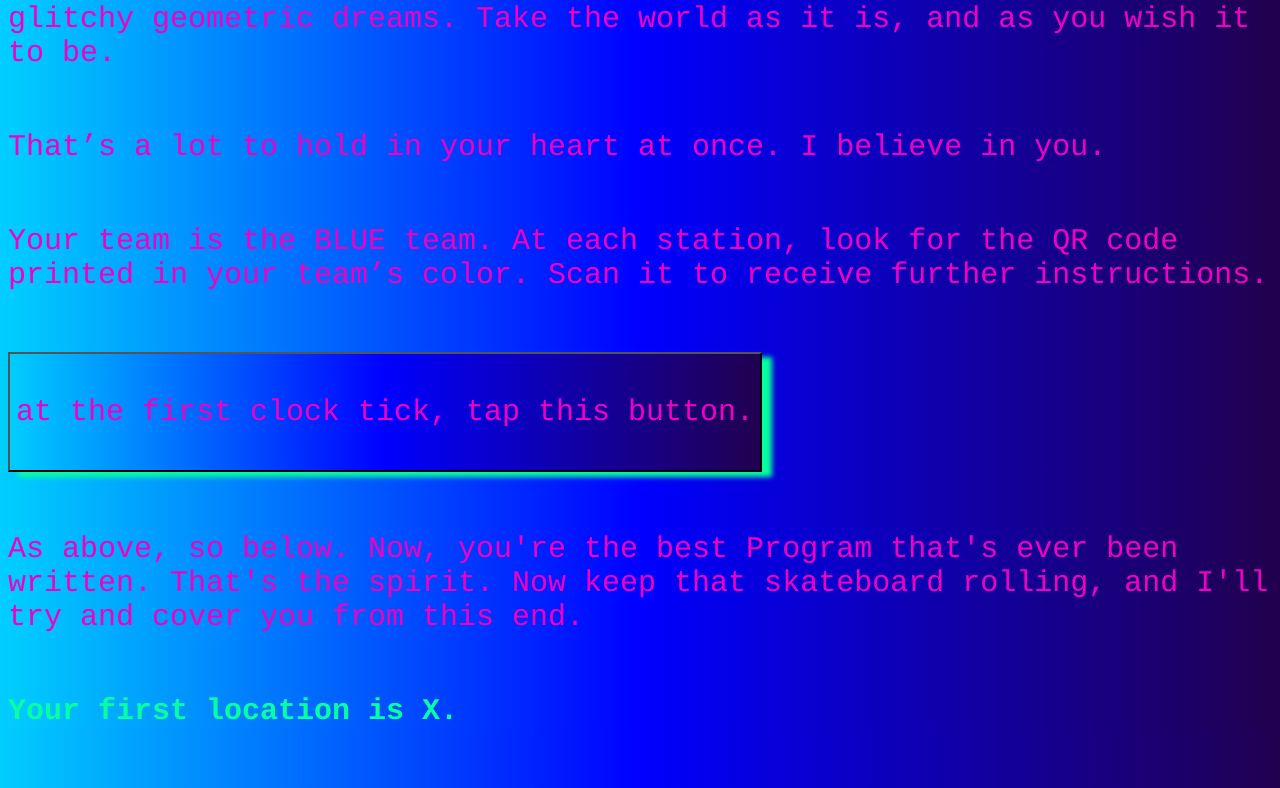
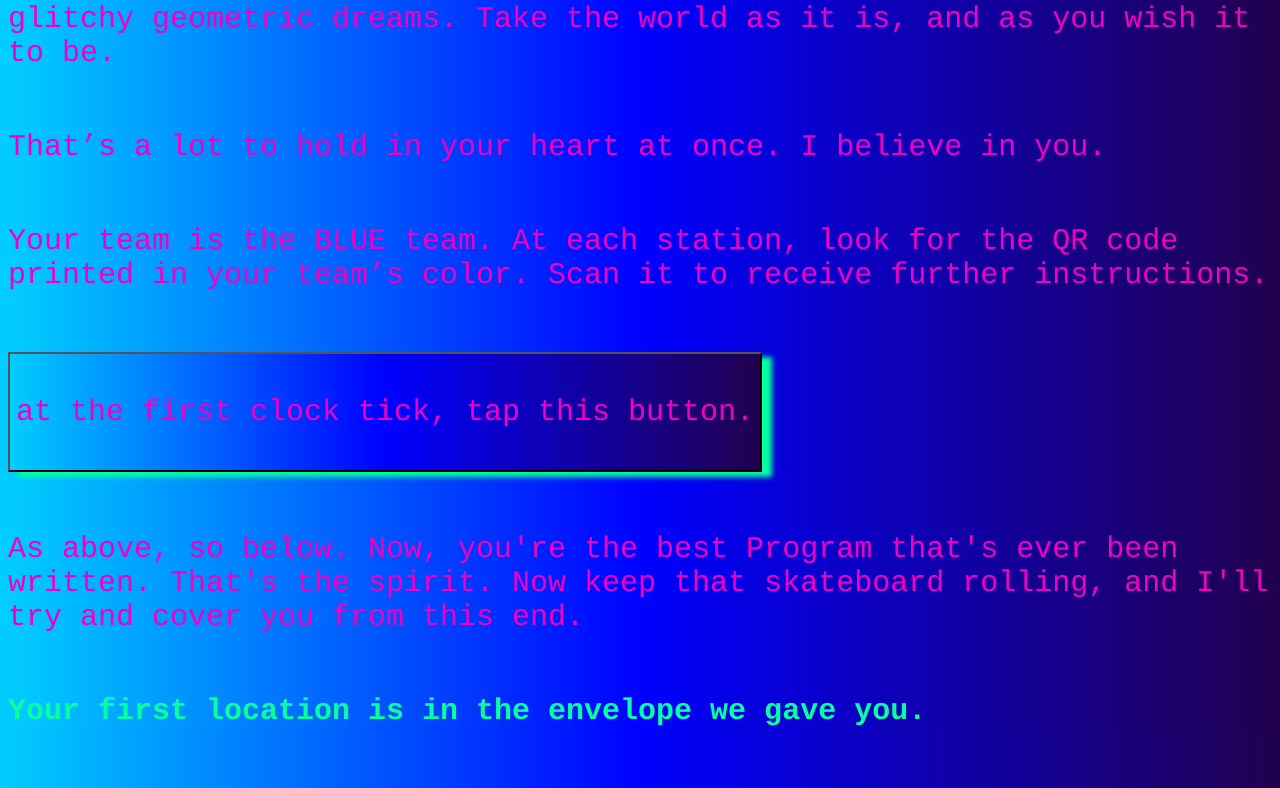
Before and after one commit to annthurium/vaporloop, a website: page src/public/start-blue.html in a window 1280 px wide. Both pictures are taken after a click on the button "at the first clock tick, tap this button.". Shown: the part 548-1336 px from the top of the page. Drawn offline with Linux system fonts and the light colour scheme.

Commit message:
start location in envelopes

```diff
--- a/src/public/start-blue.html
+++ b/src/public/start-blue.html
@@ -52,7 +52,7 @@
         try and cover you from this end.
       </p>
 
-      <p class="extra">Your first location is X.</p>
+      <p class="extra">Your first location is in the envelope we gave you.</p>
     </span>
   </body>
   <script>
```
Also changed, not shown: src/public/start-green.html (+1 -1 lines), src/public/start-pink.html (+1 -1 lines), src/public/start-purple.html (+1 -1 lines).
